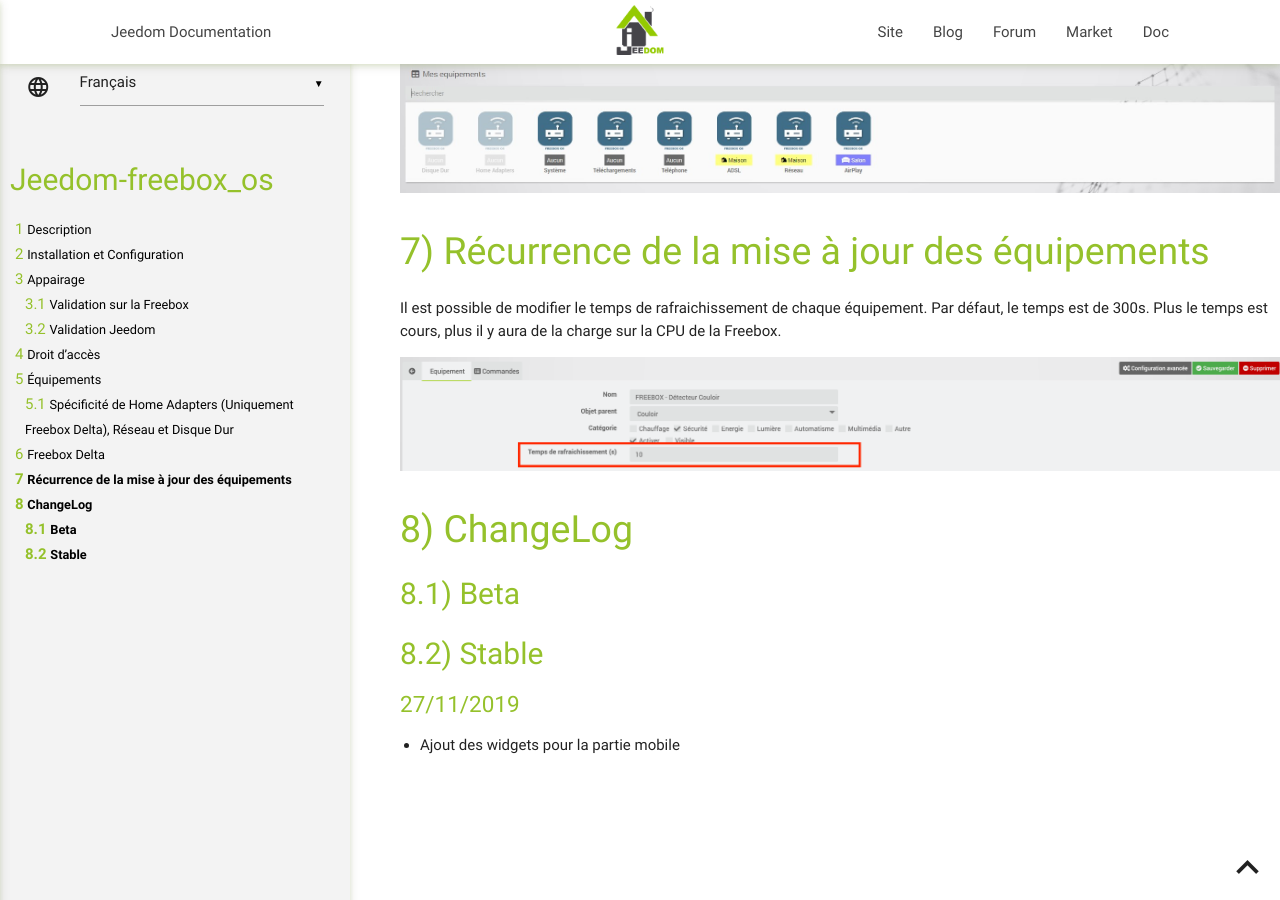
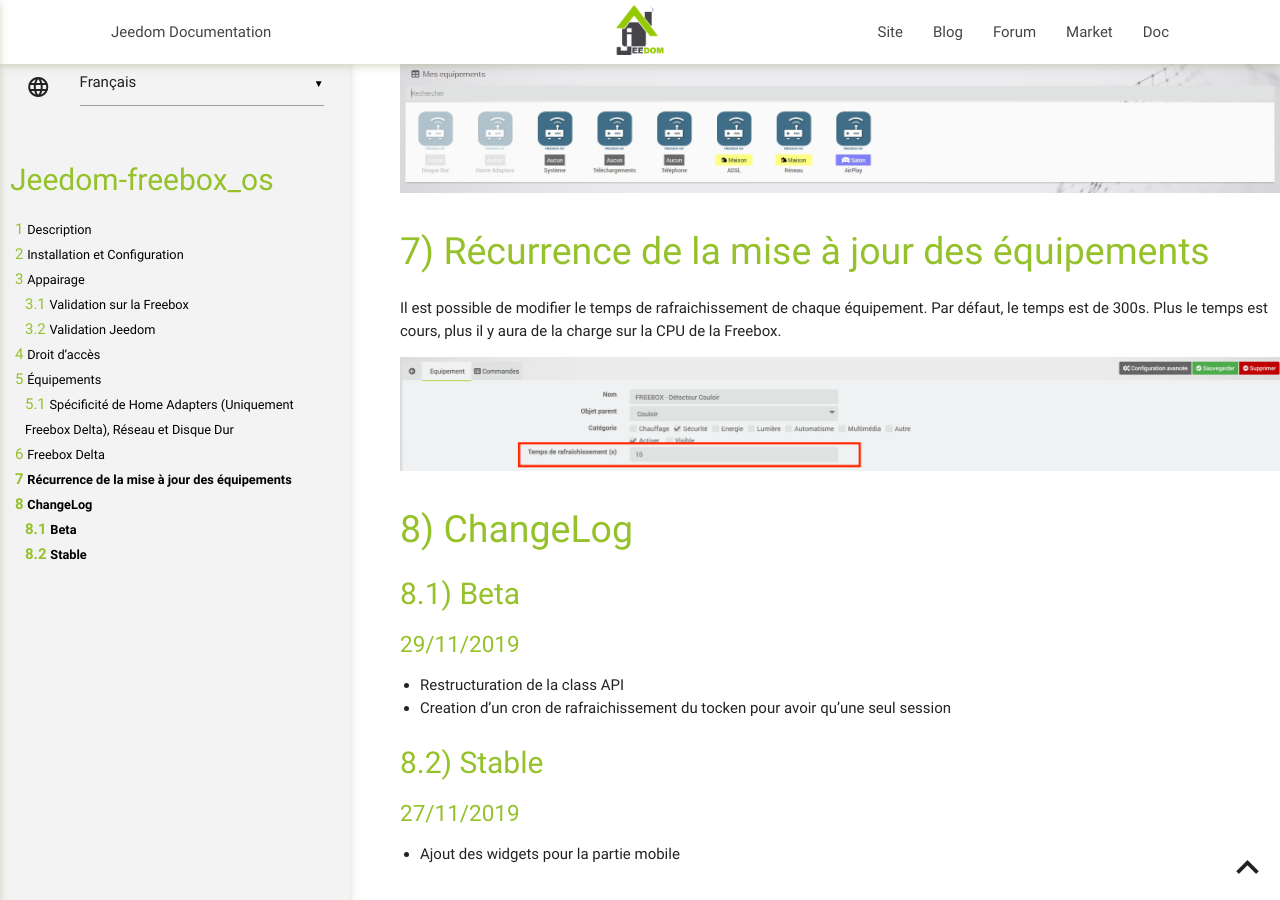
Before and after one commit to mika-nt28/Jeedom-Freebox_OS, a Jekyll site: the page built from docs/fr_FR/index.md, in a window 1280 px wide and 900 px high, scrolled down 5918 px. Built offline with Jekyll 4.4.1, drawn with Linux system fonts in a browser that asks for light colours; our own code applies the rules of GitHub Pages for plain Markdown files.

Commit message:
Update index.md

```diff
--- a/docs/fr_FR/index.md
+++ b/docs/fr_FR/index.md
@@ -170,6 +170,11 @@ ChangeLog
 Beta
 ----
 
+### 29/11/2019
+
+* Restructuration de la class API
+* Creation d'un cron de rafraichissement du tocken pour avoir qu'une seul session
+
 Stable
 ------
 
```
